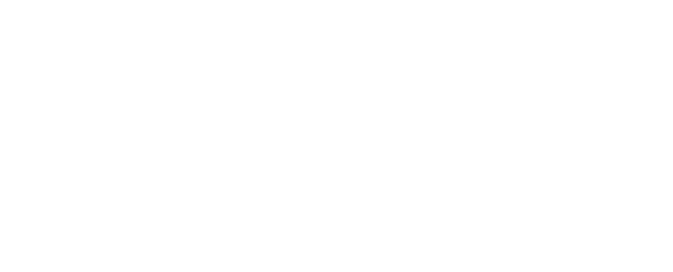
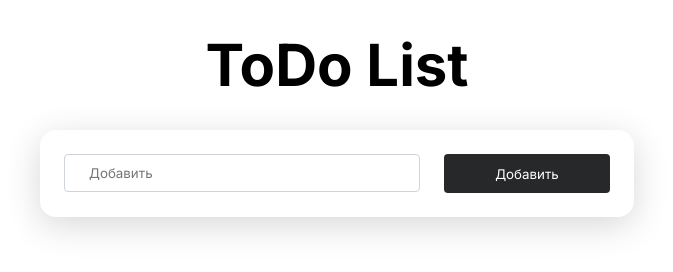
Before and after one commit to Vsevolod9419/ToDoLIst, a plain HTML site: page index.html in a window 1280 px wide. Shown: the whole page, without its empty margins (303-976 px from the left). Drawn offline with Linux system fonts and the light colour scheme.

Commit message:
add html css

```diff
--- a/css/my.css
+++ b/css/my.css
@@ -0,0 +1,84 @@
+* {
+	margin: 0;
+	padding: 0;
+	box-sizing: border-box;
+	font-family: 'Inter', sans-serif;
+}
+
+.title {
+	font-size: 58px;
+	font-weight: 700;
+	line-height: 70px;
+	text-align: center;
+	margin: 30px 0;
+}
+.container {
+	width: 594px;
+	border-radius: 16px;
+	background: #FFFFFF;
+	box-shadow: 0px 8px 35px rgba(0, 0, 0, 0.16);
+	margin: 0 auto;
+}
+
+.form__wrapper {
+	padding: 24px;
+}
+
+.form {
+	display: flex;
+	justify-content: space-between;
+}
+
+.input {
+	height: 38px;
+	width: 356px;
+	border-radius: 4px;
+	border: 1px solid rgba(206, 212, 218, 1);
+	padding-left: 24px;
+}
+
+.but {
+	height: 39px;
+	width: 166px;
+	left: 598px;
+	top: 207px;
+	border-radius: 4px;
+	padding: 10px 16px 10px 16px;
+	background: rgba(39, 40, 41, 1);
+	border: none;
+	color: #FFFFFF;
+	cursor: pointer;
+}
+
+.tasks {
+	padding: 35px 0 11px;
+	display: none;
+
+}
+
+.delete {
+	padding: 18px 24px;
+	display: none;
+}
+
+.delFin {
+	height: 39px;
+	width: 214px;
+	border-radius: 4px;
+	padding: 10px 16px 10px 16px;
+	background: #6C757D;
+	color: #fff;
+	border: none;
+	cursor: pointer;
+}
+
+.delAll {
+	height: 39px;
+	width: 131px;
+	border-radius: 4px;
+	padding: 10px 16px 10px 16px;
+	background: #DC3545;
+	color: #fff;
+	border: none;
+	cursor: pointer;
+}
--- a/index.html
+++ b/index.html
@@ -5,9 +5,33 @@
 	<meta http-equiv="X-UA-Compatible" content="IE=edge">
 	<meta name="viewport" content="width=device-width, initial-scale=1.0">
 	<link rel="stylesheet" href="css/my.css">
-	<title>Document</title>
+	<link href="https://fonts.googleapis.com/css2?family=Inter:wght@400;700&display=swap" rel="stylesheet">
+	<title>Ежедневник</title>
 </head>
 <body>
+	<h1 class="title">ToDo List</h1>
+	<div class="container">
+		<div class="form__wrapper">
+				<form class="form" action="">
+						<input class="input" type="text" placeholder="Добавить">
+						<button class="but">Добавить</button>
+				</form>
+				<div class="tascs">
+
+				</div>
+		</div>
+		<div class="delete">
+				<button class="delFin">Удалить завершенные</button>
+				<button class="delAll">Удалить все</button>
+		</div>
+</div>
+
+
+
+
+
+
+
 	<script src="js\script.js"></script>
 </body>
 </html>
```
